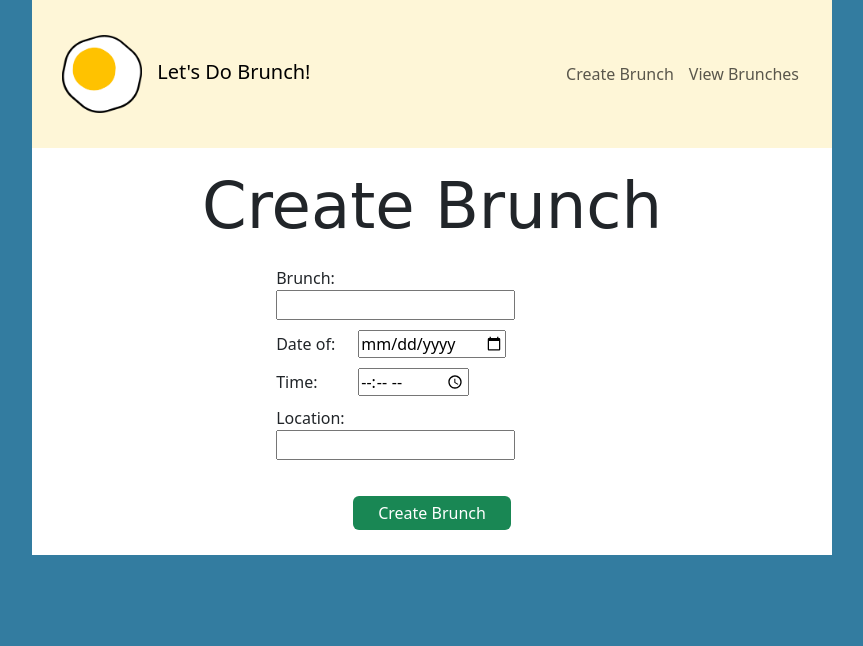
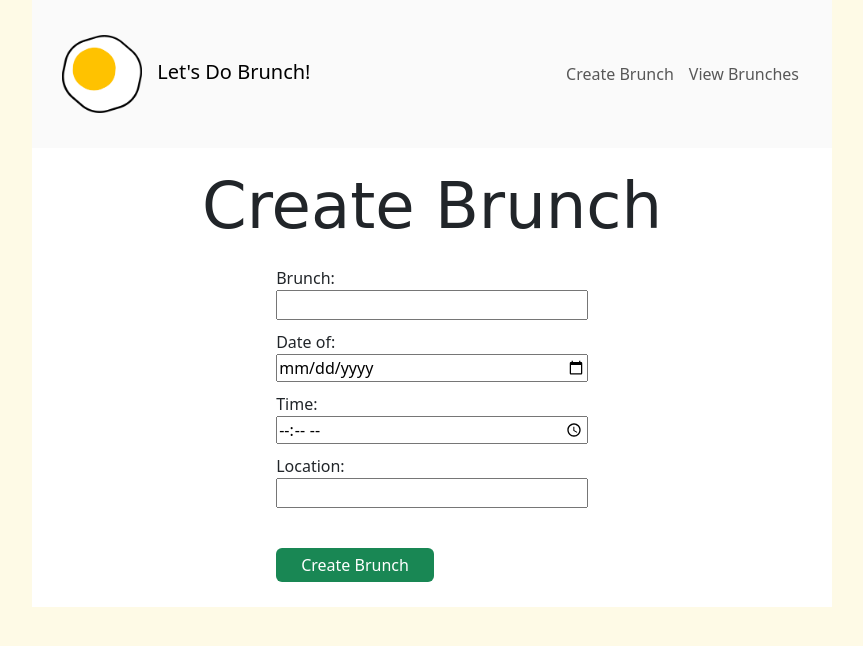
Before and after one commit to heidi37/cs50-final-project, a Flask app: page /create-brunch in a window 1280 px wide. Shown: the top 646 px of the page, without its empty margins (208-1071 px from the left). Run offline with Flask 3, Linux system fonts and the light colour scheme; some libraries are stand-ins or nearby versions; some web fonts are replaced.

Commit message:
form formatting and only future brunches showing

```diff
--- a/app.py
+++ b/app.py
@@ -6,12 +6,6 @@ import datetime
 #Configure app
 app = Flask(__name__) #turn this file into a flask application
 app.config.from_pyfile('config.py')
-
-
-#Configure session
-# app.config["SESSION_PERMANENT"] = False
-# app.config["SESSION_TYPE"] = "filesystem"
-# Session(app)
 
 db = SQL("sqlite:///brunches.db")
 
@@ -32,11 +26,11 @@ def createEvent():
     if request.method == "POST":
         # Validate submission
         name = request.form.get("event-name")
-        date = request.form.get("event-date")
+        eventDate = request.form.get("event-date")
         time = request.form.get("event-time")
         location = request.form.get("event-location")
 
-        date_obj = datetime.datetime.strptime(date, "%Y-%m-%d")
+        date_obj = datetime.datetime.strptime(eventDate, "%Y-%m-%d")
         output_date = date_obj.strftime("%m-%d-%Y")
 
         time_obj = datetime.datetime.strptime(time, "%H:%M")
@@ -52,7 +46,9 @@ def createEvent():
 
 @app.route('/brunch-list')
 def brunchList():
-    brunches = db.execute("SELECT * FROM brunches")
+    today_obj = datetime.date.today()
+    output_today = today_obj.strftime("%m-%d-%Y")
+    brunches = db.execute("SELECT * FROM brunches WHERE date >= ?", output_today)
     return render_template("brunch-list.html", brunches=brunches)
 
 # @app.route('/add-dish')
--- a/static/styles.css
+++ b/static/styles.css
@@ -1,5 +1,5 @@
 body {
-    background: #337CA0;
+    background-color: hsl(48, 95%, 95%);
     text-align: center;
 }
 
@@ -21,7 +21,7 @@ font-size: 4rem;
 }
 
 .navbar {
-    background-color: #FEF6D7;
+    background-color: hsl(0, 0%, 98%);
 }
 
 .navbar-nav {
@@ -44,12 +44,18 @@ form div {
     text-align: left;
 }
 
-form div label {
-    width: 25%;
+select#dish-type {
+    height: 30px;
+    width: 100%;
 }
 
+form div label, form input {
+    width: 100%;
+}
+
+
 .btn {
-    margin-top: 10px;
+    margin-top: 30px;
     color: white;
     border: none;
     padding: 5px 25px;
--- a/templates/add-dish.html
+++ b/templates/add-dish.html
@@ -1,6 +1,7 @@
 {% extends "layout.html" %} {% block title %} Add Dish | {{ super() }} {%
 endblock %} {% block content %}
 <h1>Add a Guest</h1>
+<div class="form-container mt-3">
   <form action="/dish-added/{{ id }}" method="post" class="entry-form">
     <div>
       <label for="first-name" required>First Name:</label>
@@ -27,4 +28,5 @@ endblock %} {% block content %}
       <button type="submit" class="btn btn-success">Add Dish</button>
     </div>
   </form>
+</div>
 {% endblock %}
--- a/templates/brunch-table.html
+++ b/templates/brunch-table.html
@@ -6,10 +6,11 @@
       <th scope="col">Date</th>
       <th scope="col">Time</th>
       <th scope="col">Location</th>
-      <th scope="col">RSVPS</th>
+      <th scope="col">Guests</th>
       <th scope="col"></th>
     </thead>
     {% for brunch in brunches %}
+
     <tr>
       <td>
         <form action="{{ url_for('deleteBrunch') }}" method="post">
@@ -29,6 +30,7 @@
         </form>
       </td>
     </tr>
+
     {% endfor %}
   </table>
   <div class="text-center">
--- a/templates/create-brunch.html
+++ b/templates/create-brunch.html
@@ -19,7 +19,7 @@ endblock %} {% block content %}
       <label for="event-location">Location:</label>
       <input type="text" name="event-location" required />
     </div>
-    <div class="text-center mt-3">
+    <div>
       <button type="submit" class="btn btn-success">Create Brunch</button>
     </div>
   </form>
```
Lines whose indentation alone changed are shown as unchanged.
